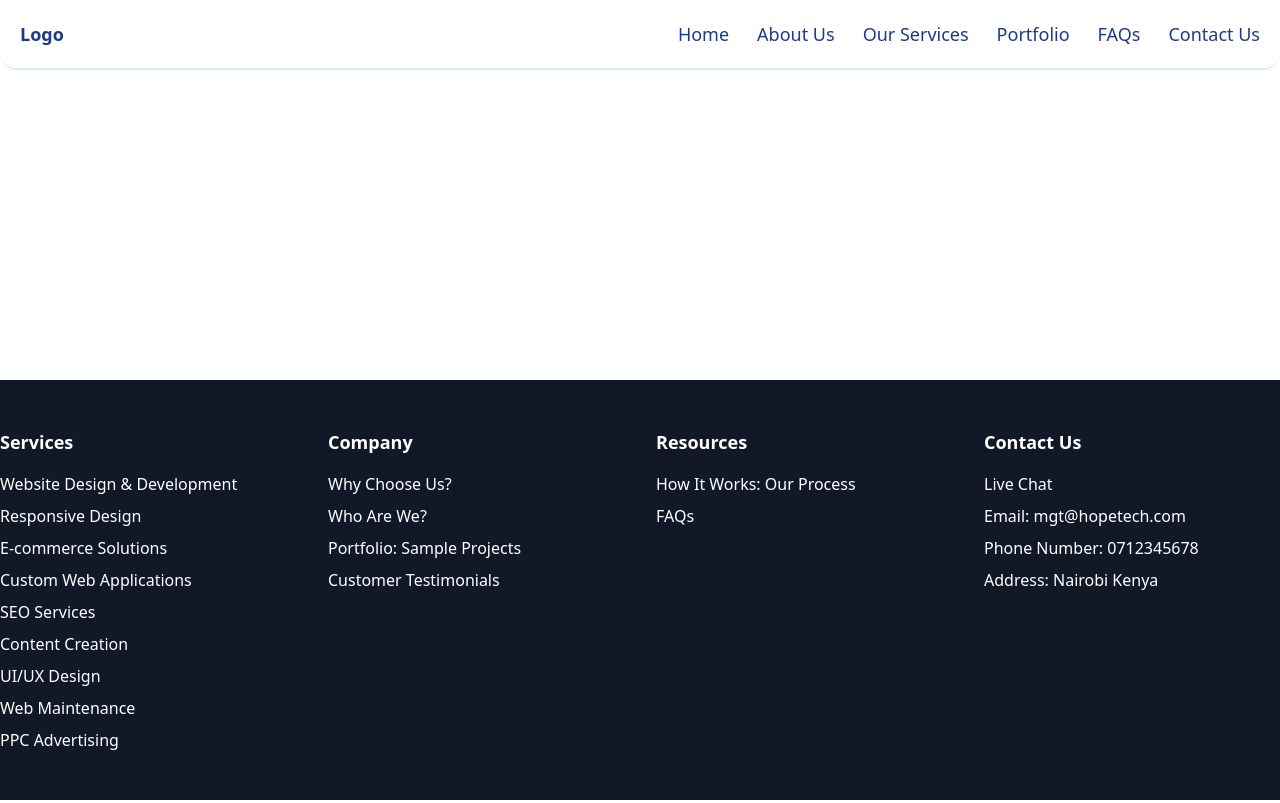
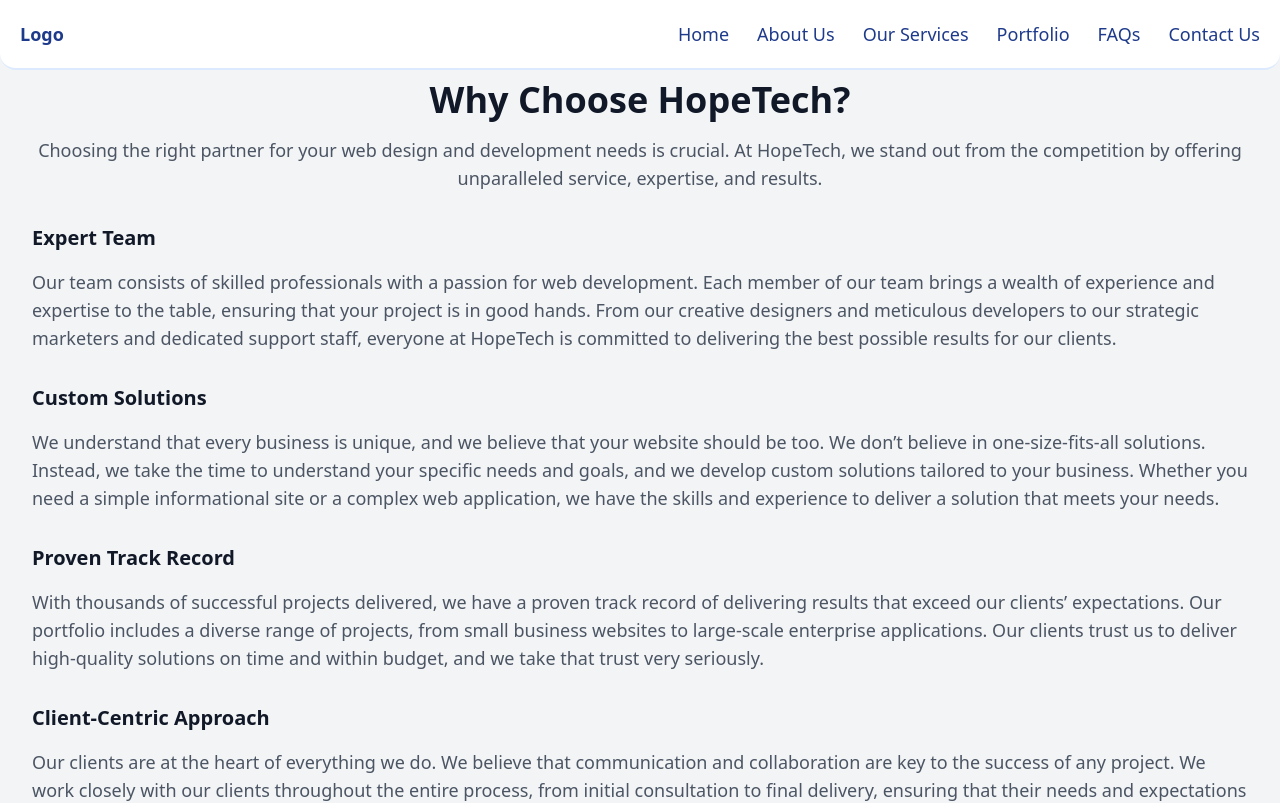
Before and after one commit to winny52/HopeTech, a React (Vite) app: page /about/expertise in a window 1280 px wide. Before the commit this address had no page. Shown: the top 803 px of the page. Built offline with nearby package versions, Linux system fonts and the light colour scheme.

Commit message:
Changed footer routes to match correspondent pages

```diff
--- a/src/App.jsx
+++ b/src/App.jsx
@@ -27,13 +27,13 @@
             <Route path="/" element={<HeroSection />} />
             <Route path="/about" element={<AboutPage />} />
             <Route path="/faqs" element={<FAQ />} />
-            <Route path="/process" element={<OurProcess />} />
+            <Route path="/process" element={<DetailedProcess />} />
             <Route path="/about/why-choose-us" element={<WhyChooseUs />} />
             <Route path="/services/solutions" element={<Solutions />} />
             <Route path="/services/services" element={<ServicesPage />} />
             <Route path="/portfolio/testimonials" element={<Testimonials />} />
             <Route path="/contact" element={<Contact />} />
-             <Route path="/expertise" element={<ExpertiseSection />} />
+             <Route path="/about/expertise" element={<ExpertiseSection />} />
            <Route path="/detailedprocess" element={<DetailedProcess/>}/>
 
           </Routes>
--- a/src/components/AboutPage.jsx
+++ b/src/components/AboutPage.jsx
@@ -1,6 +1,5 @@
 import React from 'react';
 import { useNavigate } from 'react-router';
-import Solutions from './Solutions';
 
 function AboutPage() {
 
@@ -63,7 +62,7 @@
         </div>
       </div>
     </div>
-          <Solutions/> </div>
+          </div>
 
   );
 }
--- a/src/components/Expertise.jsx
+++ b/src/components/Expertise.jsx
@@ -1,7 +1,5 @@
 import React from 'react';
-import { useNavigate } from 'react-router';
-
-
+import { useNavigate } from 'react-router-dom';
 
 const ExpertiseSection = () => {
   const navigate = useNavigate();
@@ -14,11 +12,12 @@
     <div className="py-16 pt-20 bg-gray-100">
       <div className="max-w-7xl mx-auto px-4 sm:px-6 lg:px-8">
         <div className="text-center">
-          <h2 className="text-3xl font-extrabold text-gray-900 sm:text-4xl">Learn More About Our Expertise</h2>
+          <h2 className="text-4xl font-extrabold text-gray-900">Why Choose HopeTech?</h2>
           <p className="mt-4 text-lg text-gray-600">
-            Choosing the right partner for your web design and development needs is crucial to the success of your project. At HopeTech, we understand that you have many options, and we strive to stand out from the competition by offering unparalleled service, expertise, and results.
+            Choosing the right partner for your web design and development needs is crucial. At HopeTech, we stand out from the competition by offering unparalleled service, expertise, and results.
           </p>
-          <div className="mt-8">
+
+          <div className="mt-8 text-left">
             <h3 className="text-xl font-bold text-gray-900">Expert Team</h3>
             <p className="mt-4 text-lg text-gray-600">
               Our team consists of skilled professionals with a passion for web development. Each member of our team brings a wealth of experience and expertise to the table, ensuring that your project is in good hands. From our creative designers and meticulous developers to our strategic marketers and dedicated support staff, everyone at HopeTech is committed to delivering the best possible results for our clients.
@@ -41,11 +40,12 @@
 
             <h3 className="text-xl font-bold text-gray-900 mt-8">Innovative Techniques</h3>
             <p className="mt-4 text-lg text-gray-600">
-              The digital landscape is constantly evolving, and we stay ahead of the curve by continuously learning and adopting the latest technologies and techniques. We are committed to innovation and excellence, and we use cutting-edge tools and best practices to deliver solutions that are not only visually stunning but also technically advanced. Whether it’s implementing the latest web design trends, optimizing for performance, or ensuring security, we go the extra mile to deliver the best possible results.
+            The digital landscape is constantly evolving, and we stay ahead of the curve by continuously learning and adopting the latest technologies and techniques. We are committed to innovation and excellence, and we use cutting-edge tools and best practices to deliver solutions that are not only visually stunning but also technically advanced. Whether it’s implementing the latest web design trends, optimizing for performance, or ensuring security, we go the extra mile to deliver the best possible results.
+
             </p>
 
             <div className="mt-8">
-              <button   onClick={handleClick}   className="bg-blue-500 hover:bg-gray-900 text-white font-bold py-3 px-6 rounded-full focus:outline-none focus:ring-2 focus:ring-blue-500 focus:ring-offset-2 focus:ring-offset-gray-100">
+              <button onClick={handleClick} className="bg-blue-500 hover:bg-gray-900 text-white font-bold py-3 px-6 rounded-full focus:outline-none focus:ring-2 focus:ring-blue-500 focus:ring-offset-2 focus:ring-offset-gray-100">
                 Get a Free Quote
               </button>
             </div>
--- a/src/components/Footer.jsx
+++ b/src/components/Footer.jsx
@@ -26,7 +26,7 @@
           <div>
             <h4 className="text-lg font-semibold mb-4">Company</h4>
             <ul className="space-y-2">
-              <li><Link to="/about/why-choose-us">Why Choose Us?</Link></li>
+              <li><Link to="/about/expertise">Why Choose Us?</Link></li>
               <li><Link to="/about">Who Are We?</Link></li>
               <li><Link to="/portfolio">Portfolio: Sample Projects</Link></li>
               <li><Link to="/portfolio/testimonials">Customer Testimonials</Link></li>
--- a/src/components/Navbar.jsx
+++ b/src/components/Navbar.jsx
@@ -33,7 +33,7 @@
                 </Link>
               </li>
               <li>
-                <Link to="/about/why-choose-us" className="block hover:text-blue-400 rounded p-2">
+                <Link to="/about/expertise" className="block hover:text-blue-400 rounded p-2">
                   Why Choose Us
                 </Link>
               </li>
@@ -55,11 +55,7 @@
                   Our Services
                 </Link>
               </li>
-              <li>
-                <Link to="/expertise" className="block hover:text-blue-400 rounded p-2">
-                  Our Expertise
-                </Link>
-              </li>
+
             </ul>
           </li>
           <li className="relative group" tabIndex="0">
--- a/src/components/WhyChooseUs.jsx
+++ b/src/components/WhyChooseUs.jsx
@@ -6,7 +6,7 @@
   const navigateto = useNavigate();
 
   const handleClicksecond = () => {
-    navigateto('/expertise');
+    navigateto('/about/expertise');
   };
 
 
```
